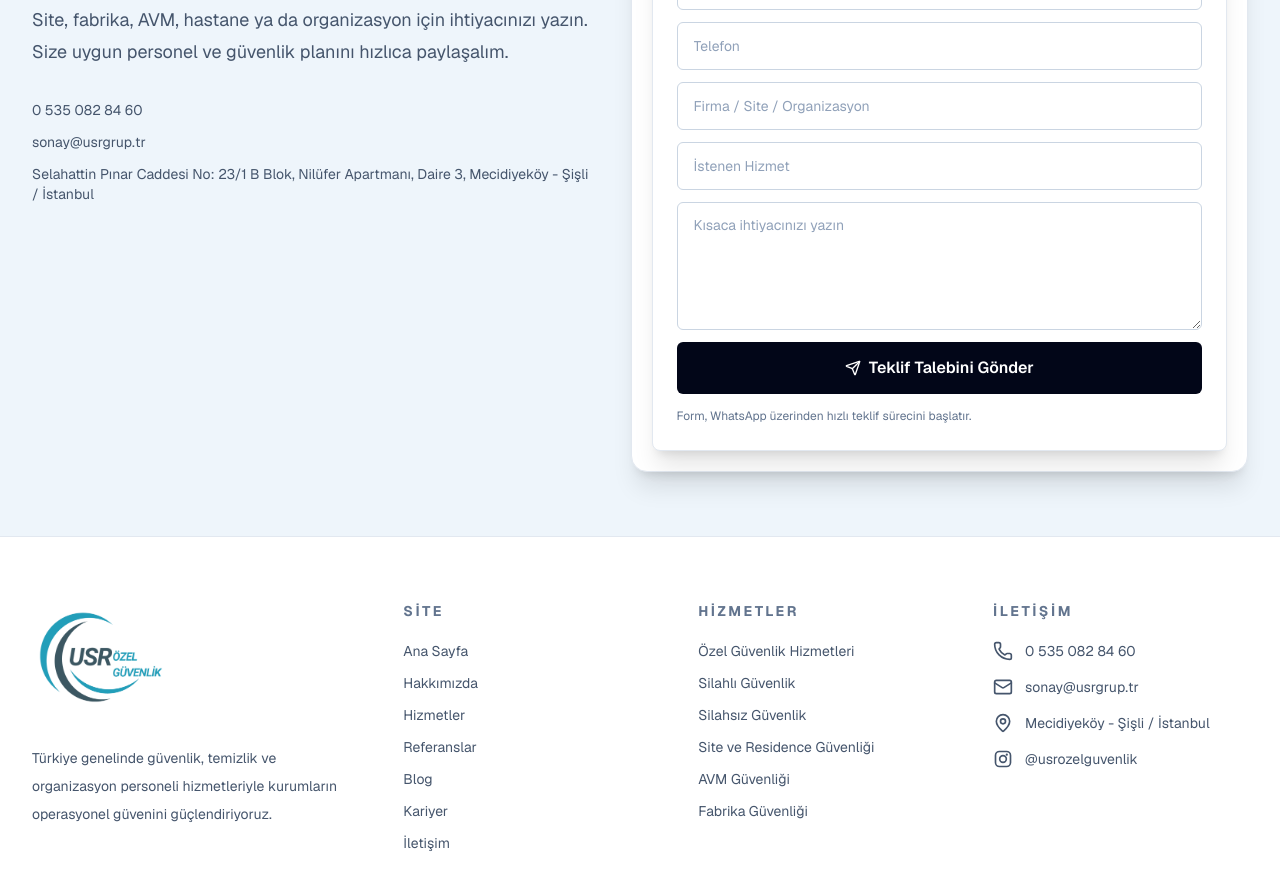
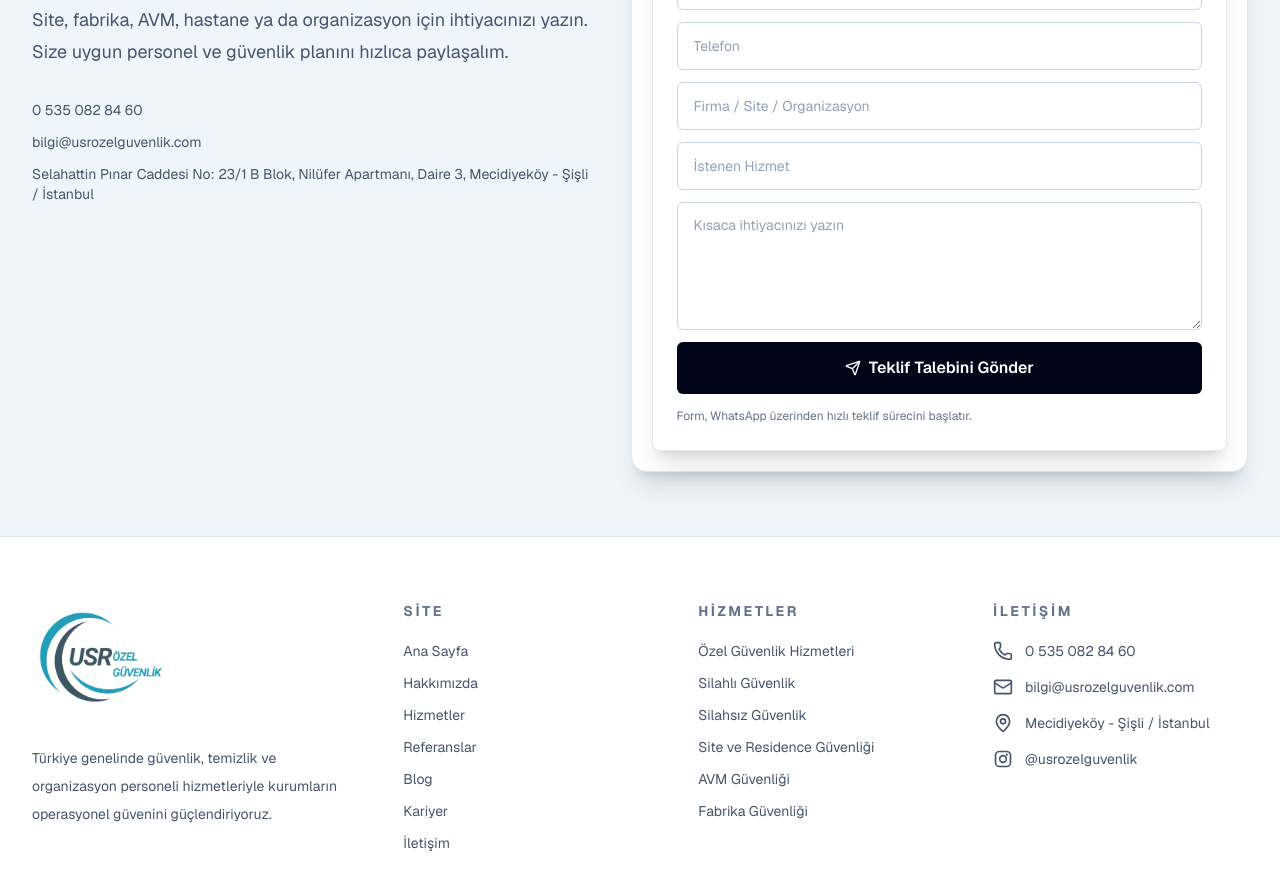
Before and after one commit to merterman007-sudo/USR-G-venlik, a Next.js app: page / in a window 1280 px wide. Shown: the part 6500-7390 px from the top of the page. Built offline with nearby package versions, Linux system fonts and the light colour scheme; no server answers.

Commit message:
Update contact email address

```diff
--- a/src/data/site.ts
+++ b/src/data/site.ts
@@ -21,7 +21,7 @@ export const company = {
   phoneHref: "tel:+905350828460",
   whatsapp: "https://wa.me/905350828460",
   instagram: "https://www.instagram.com/usrozelguvenlik/",
-  email: "sonay@usrgrup.tr",
+  email: "bilgi@usrozelguvenlik.com",
   address:
     "Selahattin Pınar Caddesi No: 23/1 B Blok, Nilüfer Apartmanı, Daire 3, Mecidiyeköy - Şişli / İstanbul",
   shortAddress: "Mecidiyeköy - Şişli / İstanbul",
--- a/src/lib/seo.ts
+++ b/src/lib/seo.ts
@@ -52,7 +52,7 @@ export function localBusinessSchema() {
     logo: absoluteUrl("/images/usr-logo.png"),
     image: absoluteUrl("/images/usr-social-card.png"),
     telephone: "+90 535 082 84 60",
-    email: "sonay@usrgrup.tr",
+    email: "bilgi@usrozelguvenlik.com",
     address: {
       "@type": "PostalAddress",
       streetAddress: "Selahattin Pınar Caddesi No: 23/1 B Blok, Nilüfer Apartmanı, Daire 3, Mecidiyeköy",
```
